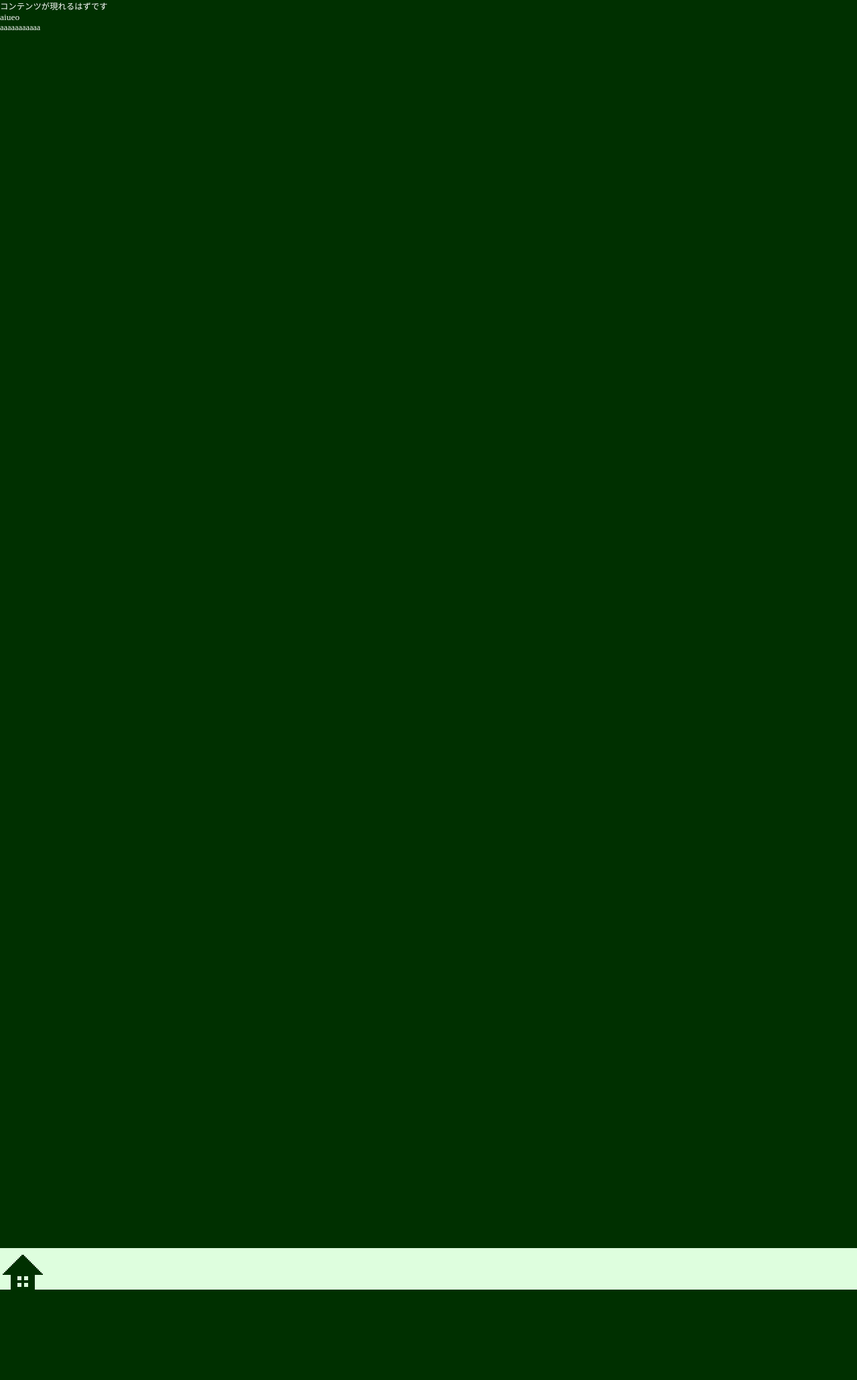
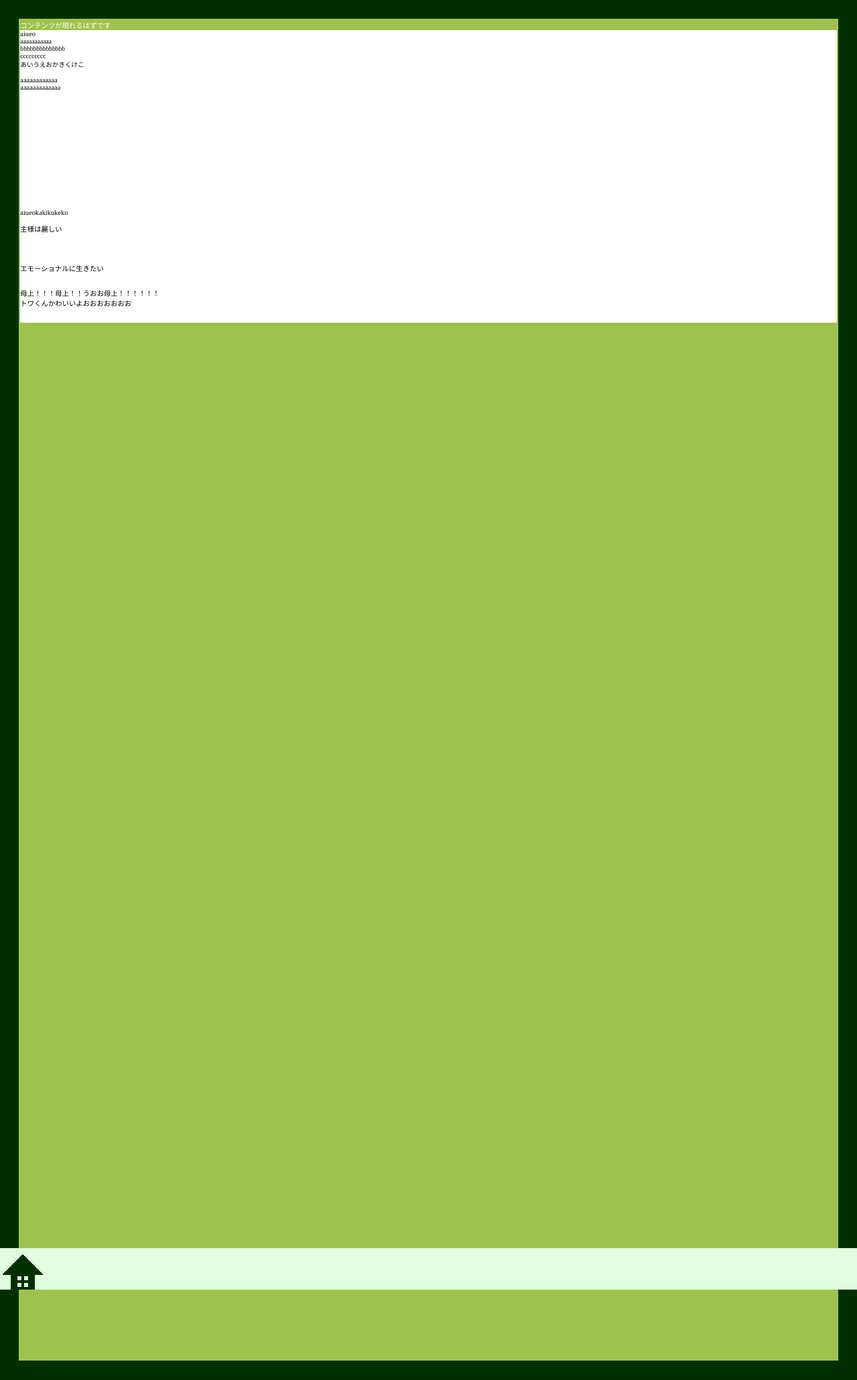
Before and after one commit to VBbeat/homePage, a PHP site: page /html/content.html in a window 1280 px wide. Shown: the part 78-2139 px from the top of the page at 67% size. Before the commit the page ends 2004 px from the top, so only its background shows below. Run offline with PHP 8.4, Linux system fonts and the light colour scheme; some web fonts are replaced.

Commit message:
December1207

```diff
--- a/css/content_background.css
+++ b/css/content_background.css
@@ -1,9 +1,25 @@
-body div{
-    max-width: 100vw;
+main{
+    height: 100vh;
+    overflow-y: scroll;
+    }
+
+.article{
+    min-width: 720px;
+    height: 2000px;
+    font-family: 'PixelFont12N';
+    background-color: #9fc24d;
+    color: black;
+    border: 2px solid #9fc24d;
+}
+.articleTitle{
     min-width: 720px;
     font-family: 'PixelFont12N';
     background-color: #9fc24d;
     color: white;
-
-    overflow: hidden;
 }
+.articleContent{
+    min-width: 720px;
+    font-family: 'PixelFont12N';
+    background-color: #ffffff;
+    color: black;
+}
--- a/html/content.html
+++ b/html/content.html
@@ -1,23 +1,79 @@
 <html>
+
 <head>
     <!-- 共通したメタタグの読み込み -->
     <script type="text/javascript" src="../scripts/head.js"></script>
     <!-- 各ページ固有のタグの読み込み -->
-    <link rel="styleseet" type="text/css" href="../css/content_background.css">
+    <link rel="stylesheet" type="text/css" href="../css/content_background.css">
 </head>
+
 <body>
     <!-- ヘッダ部分 -->
     <header>
         <iframe src="header.html" frameborder="0" width="100%"></iframe>
     </header>
-<div>コンテンツが現れるはずです</br> </div>
+    <main>
+        <div class="article">
+            <div class="articleTitle">
+                コンテンツが現れるはずです
+            </div>
+            <div class="articleContent">
                 aiueo
+
                 <p>
                     aaaaaaaaaaa
                 </p>
+                <p>
+                    bbbbbbbbbbbbbb
+                </p>
+                <p>ccccccccc</p>
+                <p>
+                    あいうえおかきくけこ
+                </p>
+                <br>
+                <p>
+                </p>
+                aaaaaaaaaaaa<br>
+                aaaaaaaaaaaaa<br><br>
+                <br>
+                <br>
+                <br>
+                <br>
+                <br>
+                <br>
+                <br>
+                <br>
+                <br>
+                <br>
+                <br>
+                <br>
+                <br>
+                <br>
+                <br>
+                aiueokakikukeko
+                <br>
+                <br>
+                主様は麗しい
+                <br>
+                <br>
+                <br>
+                <br>
+                <br>
+                エモーショナルに生きたい
+                <br>
+                <br>
+                <br>
+                母上！！！母上！！うおお母上！！！！！！<br>
+                トワくんかわいいよおおおおおおお<br>
+                <br>
+                <br>
+            </div>
+        </div>
+    </main>
     <!-- フッタ部分 -->
     <footer>
         <iframe src="footer.html" frameborder="0" width="100%"></iframe>
     </footer>
 </body>
+
 </html>
```
Lines whose indentation alone changed are shown as unchanged.
